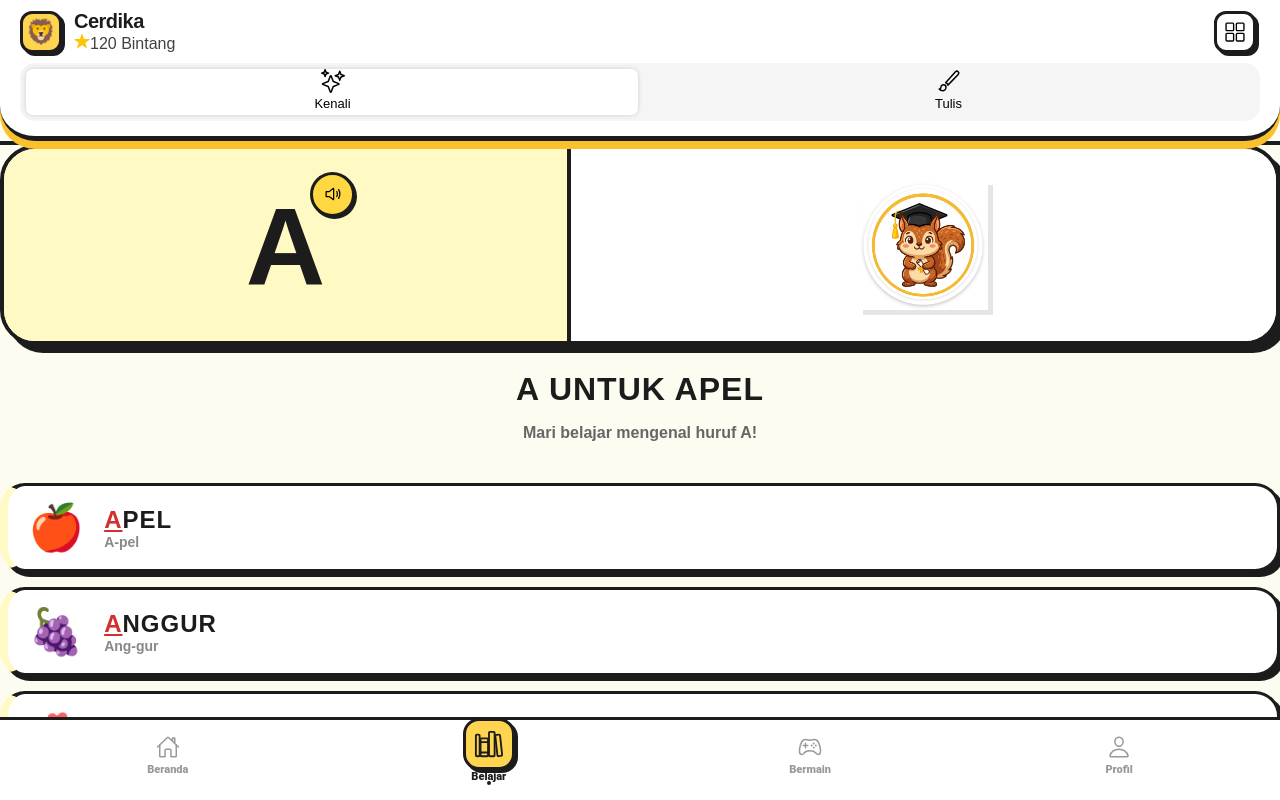
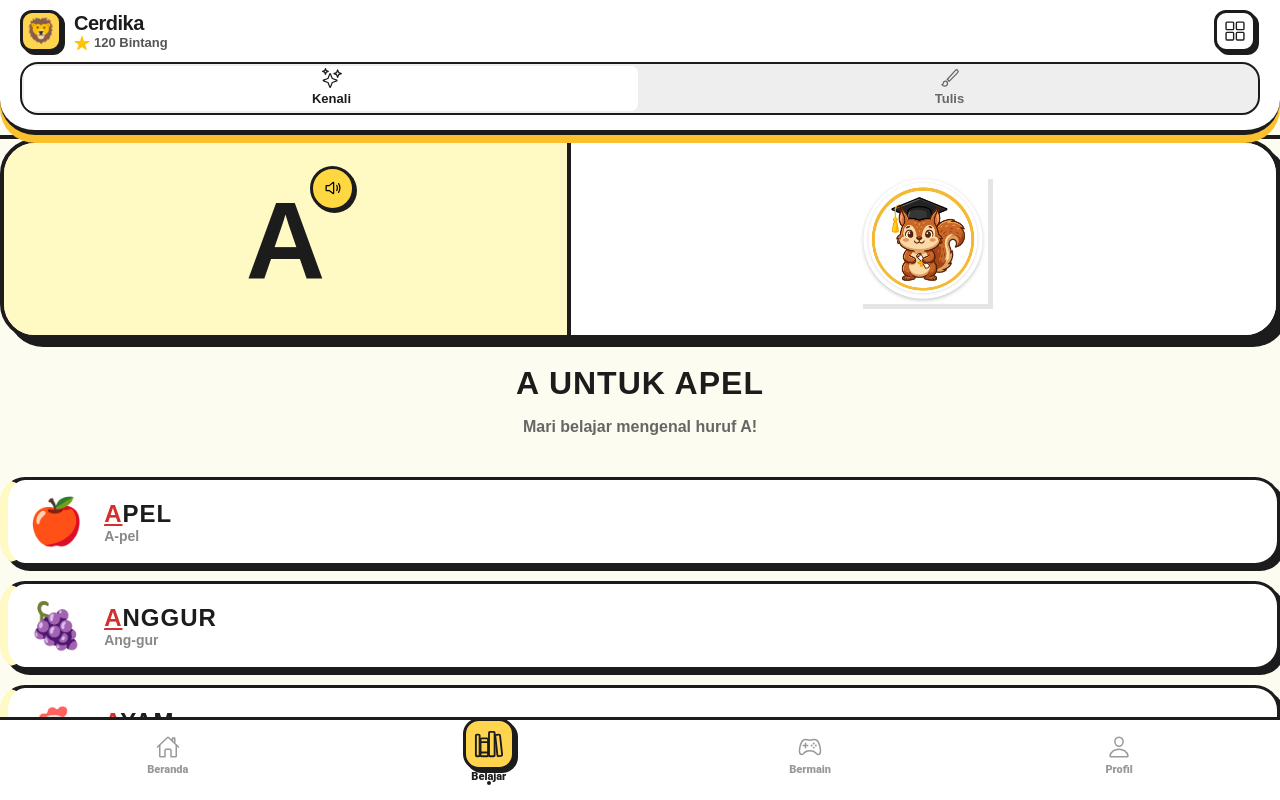
Before and after one commit to pakebismillah/apps-3d-huruf-angka, a React (Vite) app: page /learning in a window 1280 px wide. Built offline with nearby package versions, Linux system fonts and the light colour scheme.

Commit message:
UI Setengah Jadi

```diff
--- a/src/pages/Learning.css
+++ b/src/pages/Learning.css
@@ -62,11 +62,6 @@
   box-shadow: 0 8px 0 #FBC02D;
 }
 
-.custom-segment {
-  --background: #f5f5f5;
-  border-radius: 15px;
-  padding: 4px;
-}
 
 /* Discovery View */
 .discovery-view {
--- a/src/theme/variables.css
+++ b/src/theme/variables.css
@@ -162,8 +162,21 @@ ion-button {
 .header-app-name {
   font-size: 20px;
   font-weight: 900;
-  color: #1c1c1c;
+  color: #1c1c1c !important;
   letter-spacing: -0.5px;
+  margin-bottom: 2px;
+}
+
+.header-badge-row {
+  display: flex;
+  align-items: center;
+  gap: 4px;
+}
+
+.badge-text {
+  font-size: 13px;
+  font-weight: 800;
+  color: #555 !important;
 }
 
 .header-action-btn {
@@ -176,8 +189,38 @@ ion-button {
   align-items: center;
   justify-content: center;
   font-size: 22px;
+  color: #1c1c1c !important;
   box-shadow: 3px 3px 0 #1c1c1c;
   transition: all 0.1s;
+}
+
+/* Custom Segment Styling to Fix White Text Issue */
+.custom-segment {
+  --background: #eeeeee;
+  --color: #666666 !important;
+  --color-checked: #1c1c1c !important;
+  --indicator-color: #ffffff;
+  border: 2px solid #1c1c1c;
+  border-radius: 18px;
+  overflow: hidden;
+}
+
+ion-segment-button {
+  --color: #666666 !important;
+  --color-checked: #1c1c1c !important;
+  --indicator-box-shadow: none;
+  font-weight: 800;
+  min-height: 45px;
+}
+
+ion-segment-button ion-label {
+  color: inherit !important;
+  font-weight: 900 !important;
+}
+
+ion-segment-button ion-icon {
+  color: inherit !important;
+  font-size: 20px;
 }
 
 .header-action-btn:active {
```
